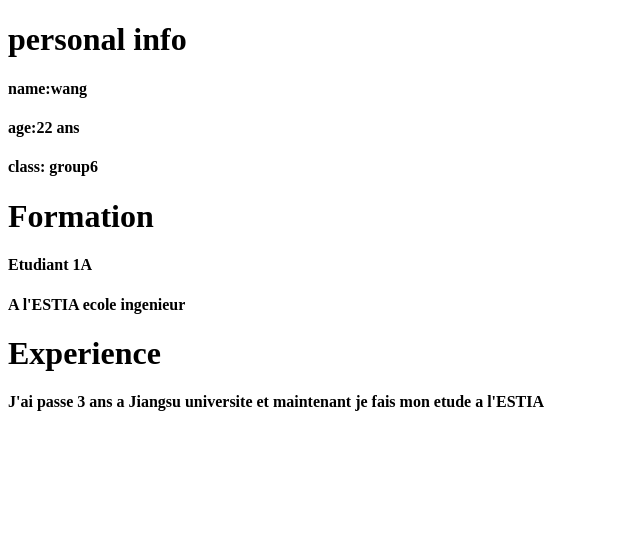
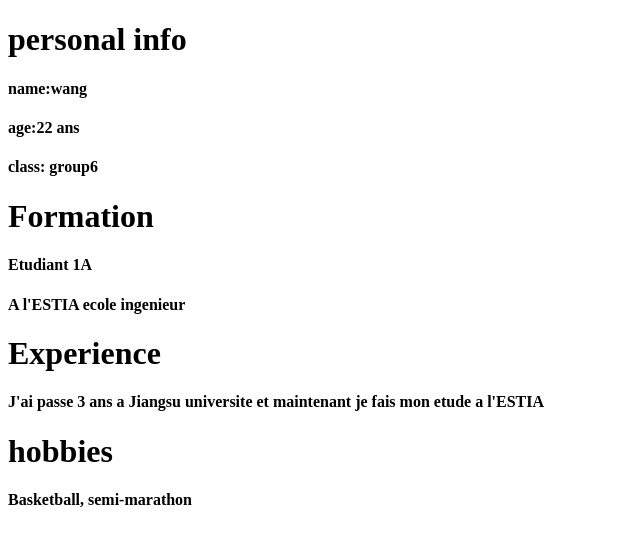
Before and after one commit to renjie-wang/Renjie.github.io, a plain HTML site: page index.html in a window 1280 px wide. Shown: the whole page, without its empty margins (0-640 px from the left). Drawn offline with Linux system fonts and the light colour scheme.

Commit message:
Miscellanous

```diff
--- a/index.html
+++ b/index.html
@@ -16,5 +16,8 @@
 
     <h1>Experience</h1>
     <h4>J'ai passe 3 ans a Jiangsu universite et maintenant je fais mon etude a l'ESTIA</h4>
-  </body>
+
+    <h1>hobbies</h1>
+    <h4>Basketball, semi-marathon</h4>
+</body>
 </html>
```
